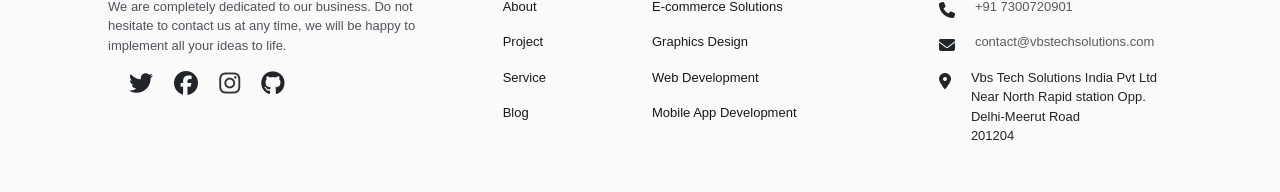
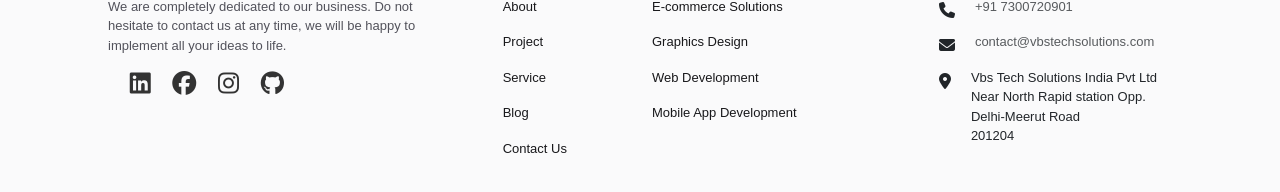
Before and after one commit to bhavuksidhu/VBS-Tech, a React (Create React App) app: page / in a window 1280 px wide. Shown: the part 6016-6208 px from the top of the page. Built offline with nearby package versions, Linux system fonts and the light colour scheme.

Commit message:
changes in the footer

```diff
--- a/src/Footer/Footer.js
+++ b/src/Footer/Footer.js
@@ -1,17 +1,23 @@
 import React from 'react'
 import './Footer.css'
-
+import { Link } from 'react-router-dom';
 export default function Footer() {
   const phoneNumber = '+91 7300720901';
   const emailAddress = 'contact@vbstechsolutions.com';
-
   const handlePhoneClick = () => {
     window.open(`tel:${phoneNumber}`);
   };
-
   const handleEmailClick = () => {
     window.location.href = `mailto:${emailAddress}`;
   };
+  const openGoogleMaps = () => {
+    // Construct the address to be opened in Google Maps
+    var address = "Bestech solutions , near pyarelal hospital , Bank colony , Modinagar 201204";
+    // Encode the address for use in the Google Maps URL
+    var encodedAddress = encodeURIComponent(address);
+    // Open Google Maps in a new tab
+    window.open("https://www.google.com/maps/search/?api=1&query=" + encodedAddress, "_blank");
+  }
   return (
     <div>
       <div class="container-fluid  cor">
@@ -24,25 +30,21 @@ export default function Footer() {
                 implement all your ideas to life.
               </p>
               <div class="d-flex justify-content-evenly col-lg-7">
-                <i class="fa-brands fa-twitter  fs-4"></i>
-                <i class="fa-brands fa-facebook fs-4"></i>
+                <a href="https://www.linkedin.com/company/vbs-tech-solutions"><i class="fa-brands fa-linkedin fs-4"></i></a>
+                <a href="https://www.facebook.com/profile.php?id=100095661125928"><i class="fa-brands fa-facebook fs-4"></i></a>
                 <a href="https://www.instagram.com/vbstechsolutions/"><i class="fa-brands fa-instagram fs-4"></i></a>
-
-                <i class="fa-brands fa-github  fs-4"></i>
+               <a href="https://github.com/VBS-Tech-Solutions-India-Pvt-Ltd"> <i class="fa-brands fa-github  fs-4"></i></a>
               </div>
-
             </div>
             <div class="col-lg-2 mt-5 d-flex justify-content-center col-md-6 col-sm-6 himu">
               <div>
                 <h5> <b>Our Links</b></h5>
-                <p class="pj pt-3 br">About </p>
+                <p class="pj pt-3 br" to="/socialmedia">About </p>
                 <p class="pj br">Project </p>
                 <p class="pj br">Service </p>
-                <p class="pj br"> Blog</p>
+                <p class="pj br">Blog</p>
+                <p class="pj br">Contact Us</p>
               </div>
-
-
-
             </div>
             <div class=" col-lg-3 mt-5 boy d-flex justify-content-start col-md-6 col-sm-6">
               <div>
@@ -52,7 +54,6 @@ export default function Footer() {
                 <p class="pj br"> Web Development</p>
                 <p class="pj br"> Mobile App Development</p>
               </div>
-
             </div>
             <div class="col-lg-3 mt-5 boy d-flex justify-content-center col-md-6 col-sm-6 ">
               <div>
@@ -61,30 +62,23 @@ export default function Footer() {
                   <span className='spn' onClick={handlePhoneClick}>
                     <i class="fa-solid fa-phone"></i> <p className='mb-3 text-muted pj'>{phoneNumber}</p>
                   </span>
-
-
-
                   <span className='spn' onClick={handleEmailClick}>
                     <i className="fa-solid fa-envelope"></i>
                     <p className='mb-3 text-muted pj'>{emailAddress}</p>
                   </span>
-                  <span className='spn'>
+                  <span className='spn' onClick={openGoogleMaps}>
                     <div>
                       <i class="fa-solid fa-location-dot"></i>
                     </div>
-
-
-                    <div >
-                      <p className=' mb-0 pj'>Vbs Tech Solutions India Pvt Ltd </p>
-                      <p className=' mb-0 pj'>Near North Rapid station Opp.</p>
-                      <p className=' mb-0 pj'>Delhi-Meerut Road</p>
-                      <p className=' mb-0 pj'>201204</p>
+                    <div>
+                      <p className='mb-0 pj'>Vbs Tech Solutions India Pvt Ltd</p>
+                      <p className='mb-0 pj'>Near North Rapid station Opp.</p>
+                      <p className='mb-0 pj'>Delhi-Meerut Road</p>
+                      <p className='mb-0 pj'>201204</p>
                     </div>
                   </span>
-
                 </p>
               </div>
-
             </div>
           </div>
         </div>
```
